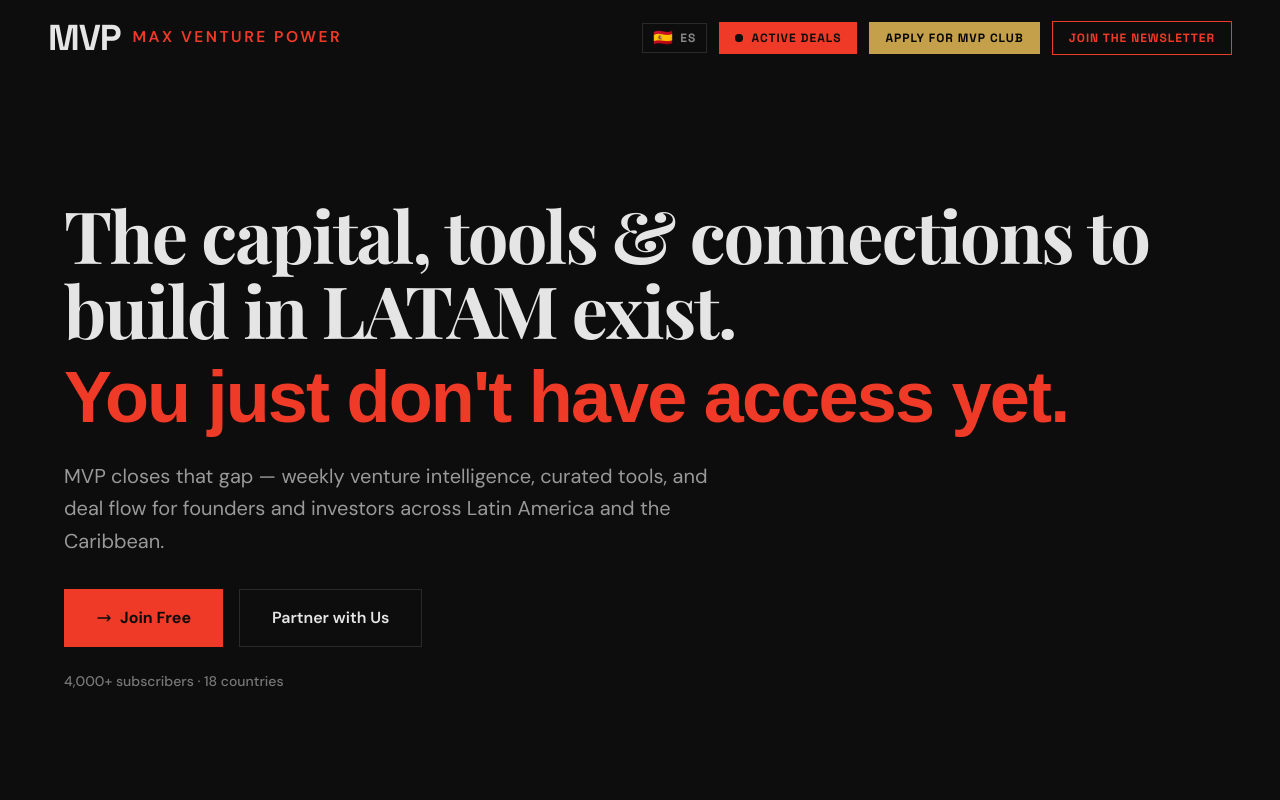
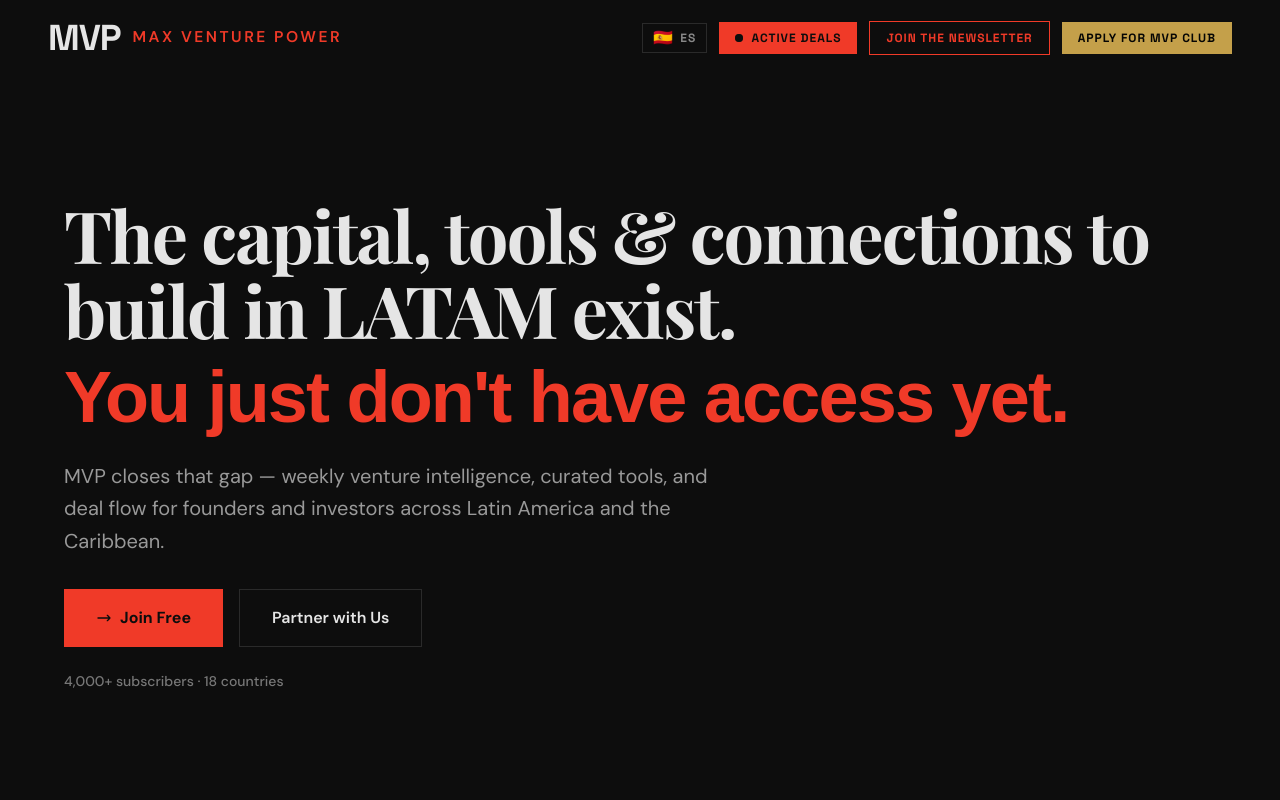
Before and after one commit to glitchxe/mvp-landing, a React (Vite) app: page / in a window 1280 px wide. Shown: the top 800 px of the page. Built offline with nearby package versions, Linux system fonts and the light colour scheme; no server answers.

Commit message:
Swap nav button order: Join Newsletter left, Apply MVP Club right
Co-Authored-By: Claude Sonnet 4.6 (1M context) <noreply@anthropic.com>

```diff
--- a/src/App.jsx
+++ b/src/App.jsx
@@ -415,6 +415,14 @@ export default function App() {
               Active Deals
             </a>
 
+            {/* Join the Newsletter */}
+            <a href="https://mvpower.beehiiv.com"
+              target="_blank" rel="noopener noreferrer"
+              className="px-4 py-2 border border-[#f03a28] text-[#f03a28] text-xs font-bold hover:bg-[#f03a28] hover:text-[#0D0D0D] transition-all tracking-wide uppercase"
+              style={{ fontFamily: 'Space Grotesk, sans-serif', letterSpacing: '0.08em' }}>
+              {tr.nav.join}
+            </a>
+
             {/* Apply for MVP Club */}
             <a href="/mvpclub"
               className="hidden sm:flex items-center gap-1.5 px-4 py-2 text-xs font-bold uppercase tracking-wide transition-all cursor-pointer"
@@ -428,14 +436,6 @@ export default function App() {
               onMouseLeave={e => (e.currentTarget.style.background = '#C4A04A')}
             >
               {tr.nav.applyClub}
-            </a>
-
-            {/* Join the Newsletter */}
-            <a href="https://mvpower.beehiiv.com"
-              target="_blank" rel="noopener noreferrer"
-              className="px-4 py-2 border border-[#f03a28] text-[#f03a28] text-xs font-bold hover:bg-[#f03a28] hover:text-[#0D0D0D] transition-all tracking-wide uppercase"
-              style={{ fontFamily: 'Space Grotesk, sans-serif', letterSpacing: '0.08em' }}>
-              {tr.nav.join}
             </a>
           </div>
         </div>
```
